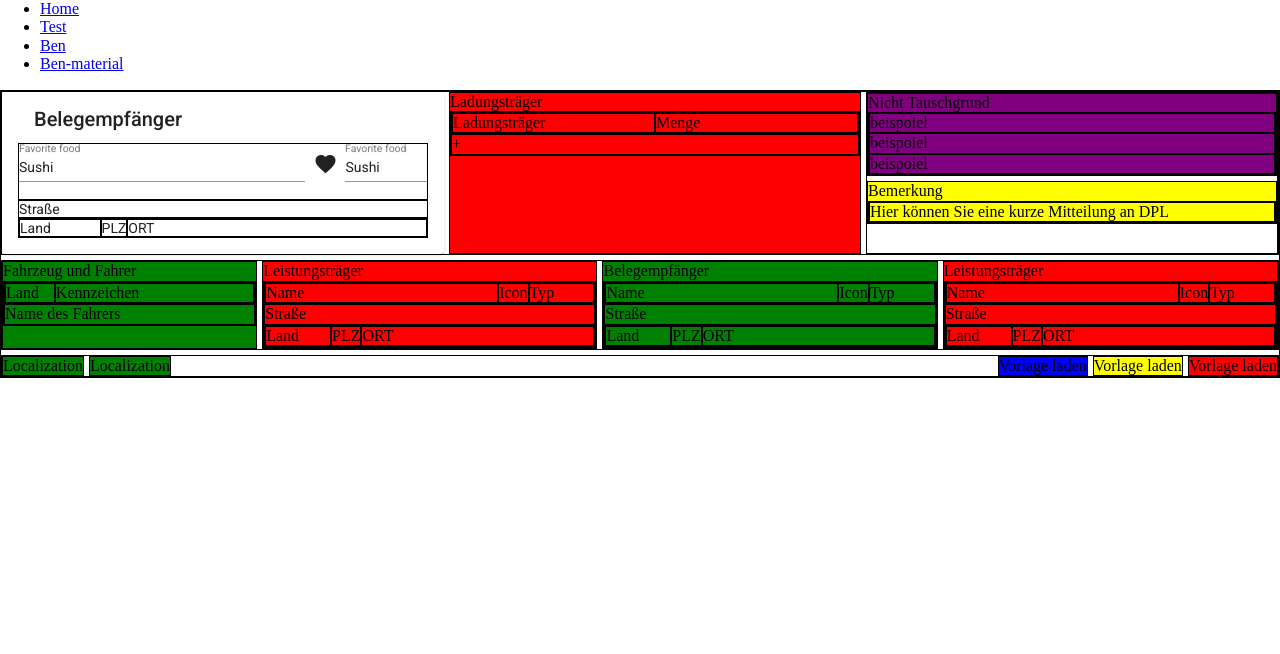
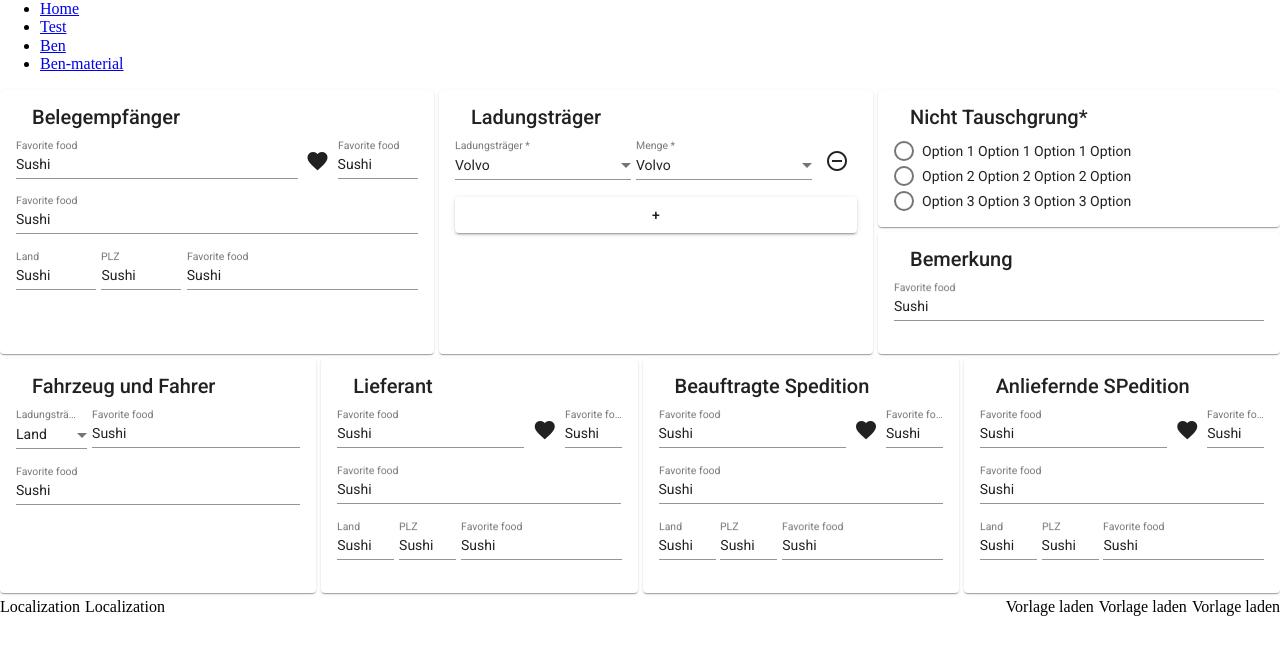
Before and after one commit to binoben/angular-8-material-flex-starter-template-qrncui, an Angular app: page /ben-material in a window 1280 px wide. Shown: the top 654 px of the page. Built offline with nearby package versions, Linux system fonts and the light colour scheme.

Commit message:
3 files modified

```diff
--- a/src/app/ben-material/ben-material.component.css
+++ b/src/app/ben-material/ben-material.component.css
@@ -1,24 +1,12 @@
-.green{
-  background-color: green;
-}
-.red{
-  background-color: red;
-}
-.purple{
-  background-color: purple;
-}
 
-.yellow{
-  background-color: yellow;
-}
-
-.blue{
-  background-color: blue;
-}
-
-
-div{ border: 1px solid black}
+/*
+div{ border: 1px solid black} */
 
 .start{
   margin-right: auto;
 }
+
+/*bug with angular 5 hot fix*/
+::ng-deep .mat-form-field-infix {
+    width: auto !important;
+}
--- a/src/app/ben-material/ben-material.component.html
+++ b/src/app/ben-material/ben-material.component.html
@@ -1,22 +1,5 @@
 <div fxLayout="column" fxLayoutGap="5px">
 	<div fxLayout="row wrap" fxLayoutGap="5px">
-		<!--
-      <div fxLayout="column">
-        <div fxLayout="row">
-        <div fxFlex >Name</div>
-        <div  >Icon</div>
-        <div fxFlex="0 0 20%" >Typ</div>
-        </div>
-        <div fxLayout="row">
-          Straße
-        </div>
-        <div fxLayout="row">
-        <div fxFlex="0 0 20%">Land</div>
-        <div>PLZ</div>
-        <div fxFlex>ORT</div>
-        </div>
-      </div>
-    -->
 		<mat-card fxFlex>
 			<mat-card-header>
 
@@ -37,111 +20,246 @@
 							<input  matInput placeholder="Favorite food" value="Sushi">
   </mat-form-field>
 				</div>
-				<div fxLayout="row">
-					Straße
-				</div>
-				<div fxLayout="row">
-					<div fxFlex="0 0 20%">Land</div>
-					<div>PLZ</div>
-					<div fxFlex>ORT</div>
+				<mat-form-field fxFlex>
+					<input matInput placeholder="Favorite food" value="Sushi">
+  </mat-form-field>
+					<div fxLayout="row" fxLayoutGap="5px">
+						<mat-form-field fxFlex="0 0 20%">
+							<input matInput placeholder="Land" value="Sushi">
+  </mat-form-field>
+							<mat-form-field fxFlex="0 0 20%">
+								<input matInput placeholder="PLZ" value="Sushi">
+  </mat-form-field>
+								<mat-form-field fxFlex="1 0 50%">
+									<input matInput placeholder="Favorite food" value="Sushi">
+  </mat-form-field>
 					</div>
 
 			</mat-card-content>
 
 		</mat-card>
-		<div fxFlex class="red"> Ladungsträger
-			<div fxLayout="column">
-				<div fxLayout="row">
-					<div fxFlex>Ladungsträger</div>
-					<div fxFlex>Menge</div>
-				</div>
-				<div fxLayout="row">
-					+
-				</div>
-			</div>
-		</div>
-		<div fxFlex fxLayout="column" fxLayoutGap="5px">
-			<div fxFLex class="purple"> Nicht Tauschgrund
-				<div fxLayout="column">
-					<div fxFlex>beispoiel</div>
-					<div fxFlex>beispoiel</div>
-					<div fxFlex>beispoiel</div>
+
+		<mat-card fxFlex>
+
+			<mat-card-header>
+				<mat-card-title>Ladungsträger</mat-card-title>
+			</mat-card-header>
+			<mat-card-content fxLayout="column">
+				<div fxLayout="row" fxLayoutGap="5px">
+					<mat-form-field fxFlex>
+						<mat-label>Ladungsträger</mat-label>
+						<select matNativeControl required>
+              <option value="volvo">Volvo</option>
+              <option value="saab">Saab</option>
+              <option value="mercedes">Mercedes</option>
+              <option value="audi">Audi</option>
+              </select>
+					</mat-form-field>
+					<mat-form-field fxFlex>
+						<mat-label>Menge</mat-label>
+						<select matNativeControl required>
+              <option value="volvo">Volvo</option>
+              <option value="saab">Saab</option>
+              <option value="mercedes">Mercedes</option>
+              <option value="audi">Audi</option>
+              </select>
+					</mat-form-field>
+					<button mat-icon-button aria-label="Example icon-button with a minus icon">
+           <mat-icon>remove_circle_outline</mat-icon>
+          </button>
 				</div>
 
+				<div FxLayout="row">
+						<button fxFlex mat-raised-button>+</button>
 				</div>
-			<div fxFLex class="yellow"> Bemerkung
-				<div fxLayout="column">
-					<div fxFlex>Hier können Sie eine kurze Mitteilung an DPL</div>
+
+			</mat-card-content>
+
+		</mat-card>
+    <div fxLayout="column" fxLayoutGap="5px" fxFlex>
+		<mat-card>
+
+			<mat-card-header>
+				<mat-card-title>Nicht Tauschgrung*</mat-card-title>
+			</mat-card-header>
+			<mat-card-content fxLayout="column">
+				<div fxLayout="column" fxLayoutGap="5px">
+					<mat-radio-group fxLayout="column" fxLayoutGap="5px" aria-label="Select an option">
+						<mat-radio-button fxFlex value="1">Option 1 Option 1 Option 1 Option</mat-radio-button>
+						<mat-radio-button fxFlex value="2">Option 2 Option 2 Option 2 Option</mat-radio-button>
+						<mat-radio-button fxFlex value="3">Option 3 Option 3 Option 3 Option</mat-radio-button>
+					</mat-radio-group>
+
 				</div>
-			</div>
+
+			</mat-card-content>
+
+		</mat-card>
+
+    <mat-card fxFlex>
+
+			<mat-card-header>
+				<mat-card-title>Bemerkung</mat-card-title>
+			</mat-card-header>
+			<mat-card-content fxLayout="column">
+			<mat-form-field fxFLex>
+    <input matInput placeholder="Favorite food" value="Sushi">
+  </mat-form-field>
+
+			</mat-card-content>
+
+		</mat-card>
+
   </div>
 </div>
 	<div fxLayout="row wrap" fxLayoutGap="5px">
-		<div fxFlex="0 0 20%" class="green"> Fahrzeug und Fahrer
-			<div fxLayout="column">
-				<div fxLayout="row">
-					<div fxFlex="0 0 20%">Land</div>
-					<div fxFlex>Kennzeichen</div>
+    	<mat-card fxFlex>
 
-				</div>
-				<div fxLayout="row">
-					Name des Fahrers
-				</div>
+			<mat-card-header>
+				<mat-card-title>Fahrzeug und Fahrer</mat-card-title>
+			</mat-card-header>
+			<mat-card-content fxLayout="column">
+				<div fxLayout="row" fxLayoutGap="5px">
+					<mat-form-field fxFlex="25%">
+						<mat-label>Ladungsträger</mat-label>
+						<select matNativeControl required>
+              <option value="volvo">Land</option>
+              <option value="saab">Saab</option>
+              <option value="mercedes">Mercedes</option>
+              <option value="audi">Audi</option>
+              </select>
+					</mat-form-field>
+					<mat-form-field fxFlex>
+						<input matInput placeholder="Favorite food" value="Sushi">
+  </mat-form-field>
 				</div>
 
+				<div FxLayout="row">
+							<mat-form-field fxFlex>
+						<input matInput placeholder="Favorite food" value="Sushi">
+  </mat-form-field>
 				</div>
-		<div fxFlex class="red"> Leistungsträger
-			<div fxLayout="column">
+
+			</mat-card-content>
+
+		</mat-card>
+    	<mat-card fxFlex>
+			<mat-card-header>
+
+				<mat-card-title>Lieferant</mat-card-title>
+
+			</mat-card-header>
+
+			<mat-card-content fxLayout="column">
+
 				<div fxLayout="row">
-					<div fxFlex>Name</div>
-					<div>Icon</div>
-					<div fxFlex="0 0 20%">Typ</div>
+					<mat-form-field fxFlex>
+						<input matInput placeholder="Favorite food" value="Sushi">
+  </mat-form-field>
+						<button mat-icon-button aria-label="Example icon-button with a heart icon">
+    <mat-icon>favorite</mat-icon>
+  </button>
+						<mat-form-field fxFlex="0 0 20%">
+							<input  matInput placeholder="Favorite food" value="Sushi">
+  </mat-form-field>
 				</div>
+				<mat-form-field fxFlex>
+					<input matInput placeholder="Favorite food" value="Sushi">
+  </mat-form-field>
+					<div fxLayout="row" fxLayoutGap="5px">
+						<mat-form-field fxFlex="0 0 20%">
+							<input matInput placeholder="Land" value="Sushi">
+  </mat-form-field>
+							<mat-form-field fxFlex="0 0 20%">
+								<input matInput placeholder="PLZ" value="Sushi">
+  </mat-form-field>
+								<mat-form-field fxFlex="1 0 50%">
+									<input matInput placeholder="Favorite food" value="Sushi">
+  </mat-form-field>
+					</div>
+
+			</mat-card-content>
+
+		</mat-card>
+    	<mat-card fxFlex>
+			<mat-card-header>
+
+				<mat-card-title>Beauftragte Spedition</mat-card-title>
+
+			</mat-card-header>
+
+			<mat-card-content fxLayout="column">
+
 				<div fxLayout="row">
-					Straße
+					<mat-form-field fxFlex>
+						<input matInput placeholder="Favorite food" value="Sushi">
+  </mat-form-field>
+						<button mat-icon-button aria-label="Example icon-button with a heart icon">
+    <mat-icon>favorite</mat-icon>
+  </button>
+						<mat-form-field fxFlex="0 0 20%">
+							<input  matInput placeholder="Favorite food" value="Sushi">
+  </mat-form-field>
 				</div>
+				<mat-form-field fxFlex>
+					<input matInput placeholder="Favorite food" value="Sushi">
+  </mat-form-field>
+					<div fxLayout="row" fxLayoutGap="5px">
+						<mat-form-field fxFlex="0 0 20%">
+							<input matInput placeholder="Land" value="Sushi">
+  </mat-form-field>
+							<mat-form-field fxFlex="0 0 20%">
+								<input matInput placeholder="PLZ" value="Sushi">
+  </mat-form-field>
+								<mat-form-field fxFlex="1 0 50%">
+									<input matInput placeholder="Favorite food" value="Sushi">
+  </mat-form-field>
+					</div>
+
+			</mat-card-content>
+
+		</mat-card>
+    	<mat-card fxFlex>
+			<mat-card-header>
+
+				<mat-card-title>Anliefernde SPedition</mat-card-title>
+
+			</mat-card-header>
+
+			<mat-card-content fxLayout="column">
+
 				<div fxLayout="row">
-					<div fxFlex="0 0 20%">Land</div>
-					<div>PLZ</div>
-					<div fxFlex>ORT</div>
+					<mat-form-field fxFlex>
+						<input matInput placeholder="Favorite food" value="Sushi">
+  </mat-form-field>
+						<button mat-icon-button aria-label="Example icon-button with a heart icon">
+    <mat-icon>favorite</mat-icon>
+  </button>
+						<mat-form-field fxFlex="0 0 20%">
+							<input  matInput placeholder="Favorite food" value="Sushi">
+  </mat-form-field>
 				</div>
+				<mat-form-field fxFlex>
+					<input matInput placeholder="Favorite food" value="Sushi">
+  </mat-form-field>
+					<div fxLayout="row" fxLayoutGap="5px">
+						<mat-form-field fxFlex="0 0 20%">
+							<input matInput placeholder="Land" value="Sushi">
+  </mat-form-field>
+							<mat-form-field fxFlex="0 0 20%">
+								<input matInput placeholder="PLZ" value="Sushi">
+  </mat-form-field>
+								<mat-form-field fxFlex="1 0 50%">
+									<input matInput placeholder="Favorite food" value="Sushi">
+  </mat-form-field>
 					</div>
+
+			</mat-card-content>
+
+		</mat-card>
   </div>
-		<div fxFlex class="green"> Belegempfänger
-			<div fxLayout="column">
-				<div fxLayout="row">
-					<div fxFlex>Name</div>
-					<div>Icon</div>
-					<div fxFlex="0 0 20%">Typ</div>
-				</div>
-				<div fxLayout="row">
-					Straße
-				</div>
-				<div fxLayout="row">
-					<div fxFlex="0 0 20%">Land</div>
-					<div>PLZ</div>
-					<div fxFlex>ORT</div>
-				</div>
-			</div>
-		</div>
-		<div fxFlex class="red"> Leistungsträger
-			<div fxLayout="column">
-				<div fxLayout="row">
-					<div fxFlex>Name</div>
-					<div>Icon</div>
-					<div fxFlex="0 0 20%">Typ</div>
-				</div>
-				<div fxLayout="row">
-					Straße
-				</div>
-				<div fxLayout="row">
-					<div fxFlex="0 0 20%">Land</div>
-					<div>PLZ</div>
-					<div fxFlex>ORT</div>
-				</div>
-			</div>
-		</div>
-	</div>
+
+
 
 	<div fxLayout="row-reverse" fxLayoutGap="5px">
 		<div class="red"> Vorlage laden</div>
```
Also changed, not shown: src/app/ben-material/ben-material.component.ts (line endings or trailing spaces). Lines whose indentation alone changed are shown as unchanged.
